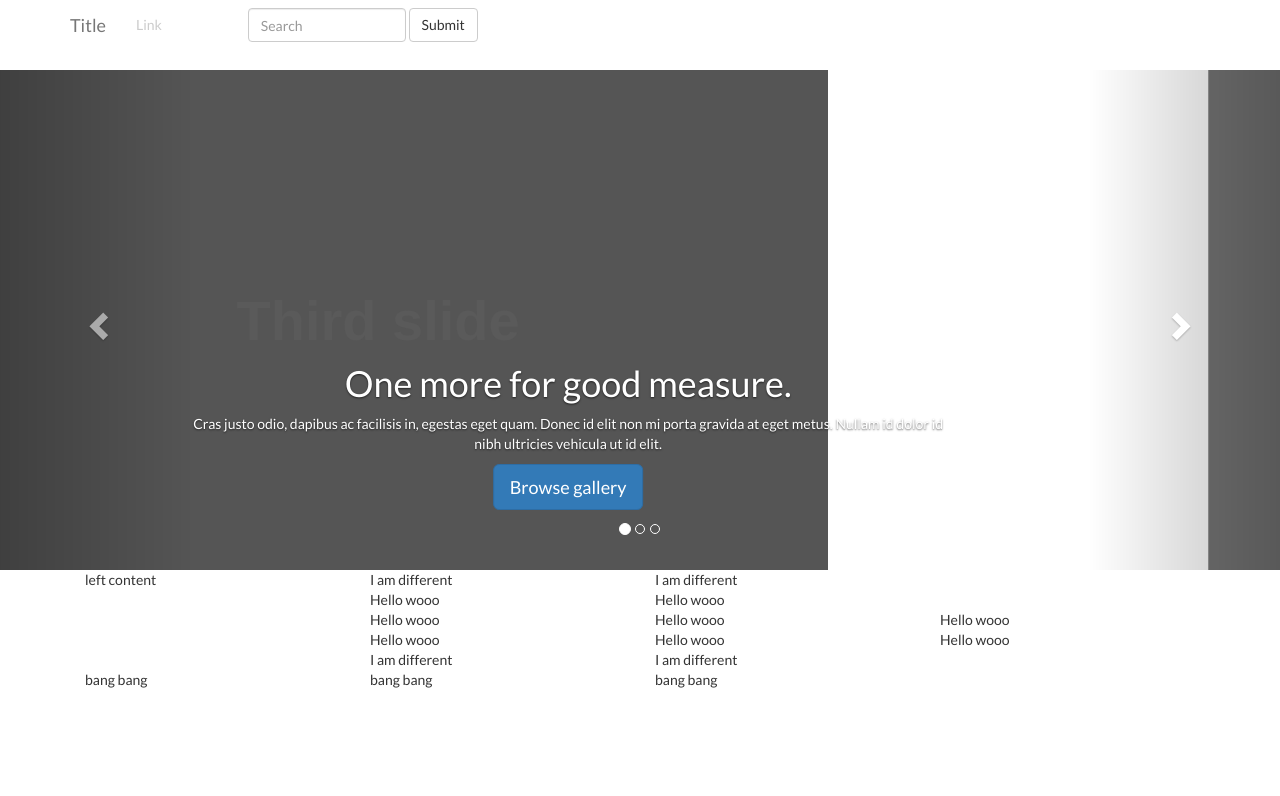
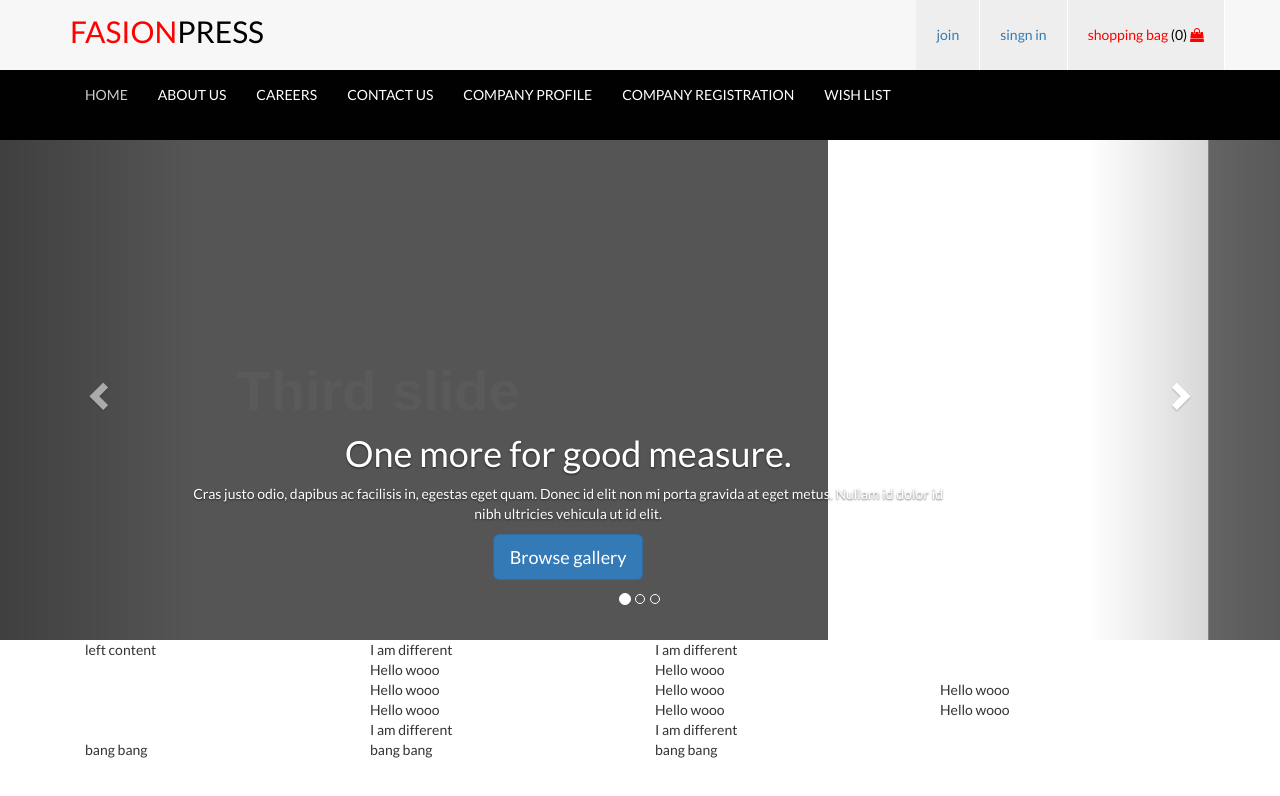
Before and after one commit to uzzol101/fashion_press, a website: page development/index.html in a window 1280 px wide. Drawn offline with Linux system fonts and the light colour scheme.

Commit message:
navigation completed

```diff
--- a/development/index.html
+++ b/development/index.html
@@ -15,9 +15,27 @@
 
 <body>
     <section class="header">
+        <div class="header-top clearfix">
             <div class="container">
                 <div class="row">
-                <div class="header-top"></div>
+                    <div class="col-sm-4 logo">
+                        <h1><a href="#">FASION<span>PRESS</span></a></h1>
+                    </div>
+                    <div class="col-sm-8 sign-in">
+                        <div class="row">
+                            <div id="top-right">
+                                <a href="#">join </a>
+                                <a href="#">singn in</a>
+                                <a href="#" class='red-color'>shopping bag <span>(0)</span> <i class="fa fa-shopping-bag"></i></a>
+                            </div>
+                        </div>
+                    </div>
+                </div>
+            </div>
+        </div>
+        <div id="stieNavigation">
+            <div class="container">
+                <div class="row">
                     <nav id='mainNavigation' class="navbar navbar-default" role="navigation">
                         <!-- Brand and toggle get grouped for better mobile display -->
                         <div class="navbar-header">
@@ -27,36 +45,22 @@
                                 <span class="icon-bar"></span>
                                 <span class="icon-bar"></span>
                             </button>
-                        <a class="navbar-brand" href="#
-">Title</a>
                         </div>
                         <!-- Collect the nav links, forms, and other content for toggling -->
                         <div class="collapse navbar-collapse navbar-ex1-collapse">
                             <ul class="nav navbar-nav">
-                            <li class="active"><a href="#">Link</a></li>
-                            <li><a href="#">Link</a></li>
-                        </ul>
-                        <form class="navbar-form navbar-left" role="search">
-                            <div class="form-group">
-                                <input type="text" class="form-control" placeholder="Search">
-                            </div>
-                            <button type="submit" class="btn btn-default">Submit</button>
-                        </form>
-                        <ul class="nav navbar-nav navbar-right">
-                            <li><a href="#">Link</a></li>
-                            <li class="dropdown">
-                                <a href="#" class="dropdown-toggle" data-toggle="dropdown">Dropdown <b class="caret"></b></a>
-                                <ul class="dropdown-menu">
-                                    <li><a href="#">Action</a></li>
-                                    <li><a href="#">Another action</a></li>
-                                    <li><a href="#">Something else here</a></li>
-                                    <li><a href="#">Separated link</a></li>
-                                </ul>
-                            </li>
+                                <li class="active"><a href="#">HOME</a></li>
+                                <li><a href="#">ABOUT US</a></li>
+                                <li><a href="#">CAREERS</a></li>
+                                <li><a href="#">CONTACT US</a></li>
+                                <li><a href="#">COMPANY PROFILE</a></li>
+                                <li><a href="#">COMPANY REGISTRATION</a></li>
+                                <li><a href="#">WISH LIST</a></li>
                             </ul>
                         </div>
                         <!-- /.navbar-collapse -->
                     </nav>
+                </div>
             </div>
         </div>
     </section>
@@ -145,15 +149,12 @@
         </div>
     </section>
     <!-- end secton main -->
-
     <section id="separetor">
-
     </section>
     <!-- end section separetor -->
     <section class="footer">
         <footer>
             <div class="container">
-
                 <div class="col-sm-3">bang bang</div>
                 <div class="col-sm-9">
                     <div class="row">
@@ -161,7 +162,6 @@
                         <div class="col-sm-8">bang bang</div>
                     </div>
                 </div>
-
             </div>
         </footer>
         <!-- end footer -->
--- a/development/style.scss
+++ b/development/style.scss
@@ -53,8 +53,63 @@ body {
 
 }
 
+//header top
+.header-top{
+   text-align: center;
+    background: #f7f7f7;
+}
+.logo{
+    h1{
+        font-size: 30px;
+        margin: 0;
+        padding-top: 15px;
+        text-align: left;
+       a{
+        color: #ff0101;
+        text-decoration: none;
+       }
+       span{
+        color: #010101;
+       }
+    }
+}
+.sign-in{
+    text-align: center;
+
+    #top-right{
+        float: right;
+        display: inline-block;
+
+    }
+
+    a{
+        background: #eeeeee;
+       height: 70px;
+       padding: 0 20px;
+       line-height: 70px;
+       display: inline-block;
+       float: left;
+       border-right: 1px solid #fff;
+
+       // font-size: 17px;
+
+    }
+    .red-color{
+        color: red;
+
+        span{
+            color: black;
+
+            font-size: 14px;
+        }
+    }
+}
 
 //bs3 navbar style reset
+#stieNavigation{
+     background: #010101;
+
+}
 
 #mainNavigation {
 
@@ -98,11 +153,21 @@ body {
 @media (max-width: 479px) {}
 
 @media (max-width: 767px) {
+   .sign-in{
+        #top-right{
+            float: none;
 
+        }
+    }
+    #mainNavigation{
+        text-align: center;
+    }
 }
 
 @media (min-width:480px) and (max-width:767px) {}
 
-@media (min-width:768px)and(max-width: 991px) {}
+@media (min-width:768px)and(max-width: 991px) {
+
+}
 
 @media (min-width: 992px) {}
```
Also changed, not shown: development/css/style.css. Lines whose indentation alone changed are shown as unchanged.
